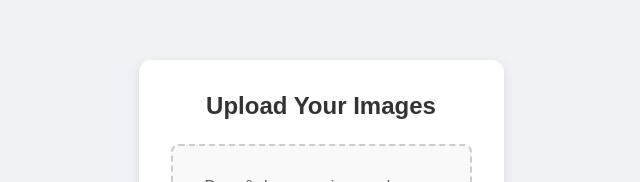
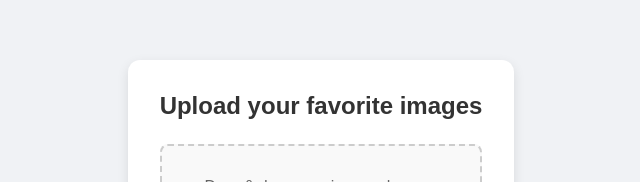
Before and after one commit to dev-ekkx/wk6-gallery-app-v2, an Angular app in the folder frontend/: page / in a window 1280 px wide. Shown: the part 190-372 px from the top of the page, without its empty margins (319-959 px from the left). Built offline with nearby package versions, Linux system fonts and the light colour scheme; no server answers.

Commit message:
refactor: update frontend

```diff
--- a/frontend/src/app/components/image-upload/image-upload.html
+++ b/frontend/src/app/components/image-upload/image-upload.html
@@ -1,5 +1,5 @@
 <div class="upload-container">
-  <h1>Upload Your Images</h1>
+  <h1>Upload your favorite images</h1>
   <div class="drop-zone"
        (dragover)="onDragOver($event)"
        (dragleave)="onDragLeave($event)"
```
